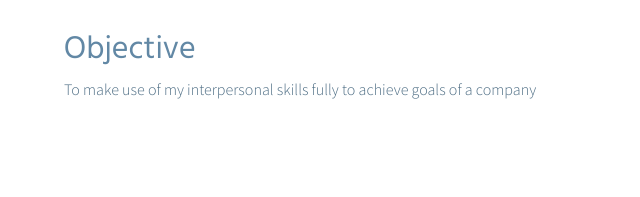
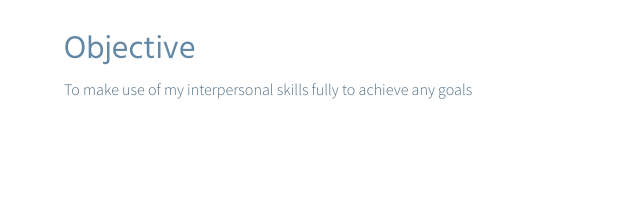
Before and after one commit to normienerd/cv, a plain HTML site: page index.html in a window 1280 px wide. Shown: the part 208-405 px from the top of the page, 110-750 px from the left. Drawn offline with Linux system fonts and the light colour scheme.

Commit message:
Update index.html

```diff
--- a/index.html
+++ b/index.html
@@ -31,7 +31,7 @@
       <h4 class="cc tc z ec i fc uc db hc ic jc hb vc wc mc xc yc pc">sknion7@gmail.com</h4>
       <h4 class="cc zc z ec i fc ad db hc ic jc hb bd cd mc dd ed pc">14, South Janatabag, Kadamtoli, Dhaka-1236</h4>
       <h2 class="fd gd z hd i bb id db jd ic jc hb kd ld md mc nd od pd pc">Objective</h2>
-      <h3 class="qd a z hd i bb rd db sd td jc hb ud vd mc wd xd yd pc">To make use of my interpersonal skills fully to achieve goals of a company</h3>
+      <h3 class="qd a z hd i bb rd db sd td jc hb ud vd mc wd xd yd pc">To make use of my interpersonal skills fully to achieve any goals</h3>
       <h1 class="qd zd z hd i bb ae db be ce jc hb de ld ee mc fe od ge pc">Webpage is in construction!</h1>
     </section>
     <section class="a he c d e f g ie"><a class="je ke z le hd me i ne oe pe db be ce qe re k l m se te ue ve we o p q r xe ye ze xd af bf" href="http://facebook.com/lameneon" target="_blank">facebook</a>
```
